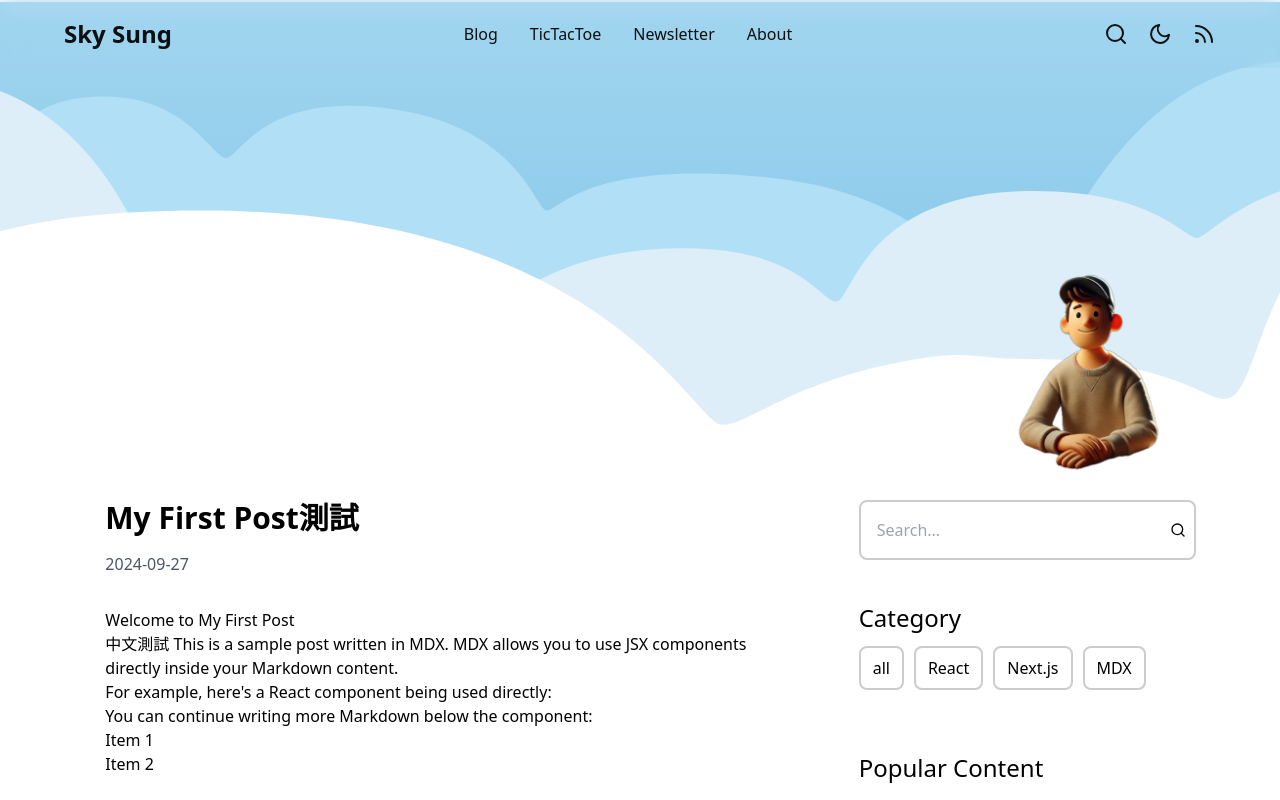
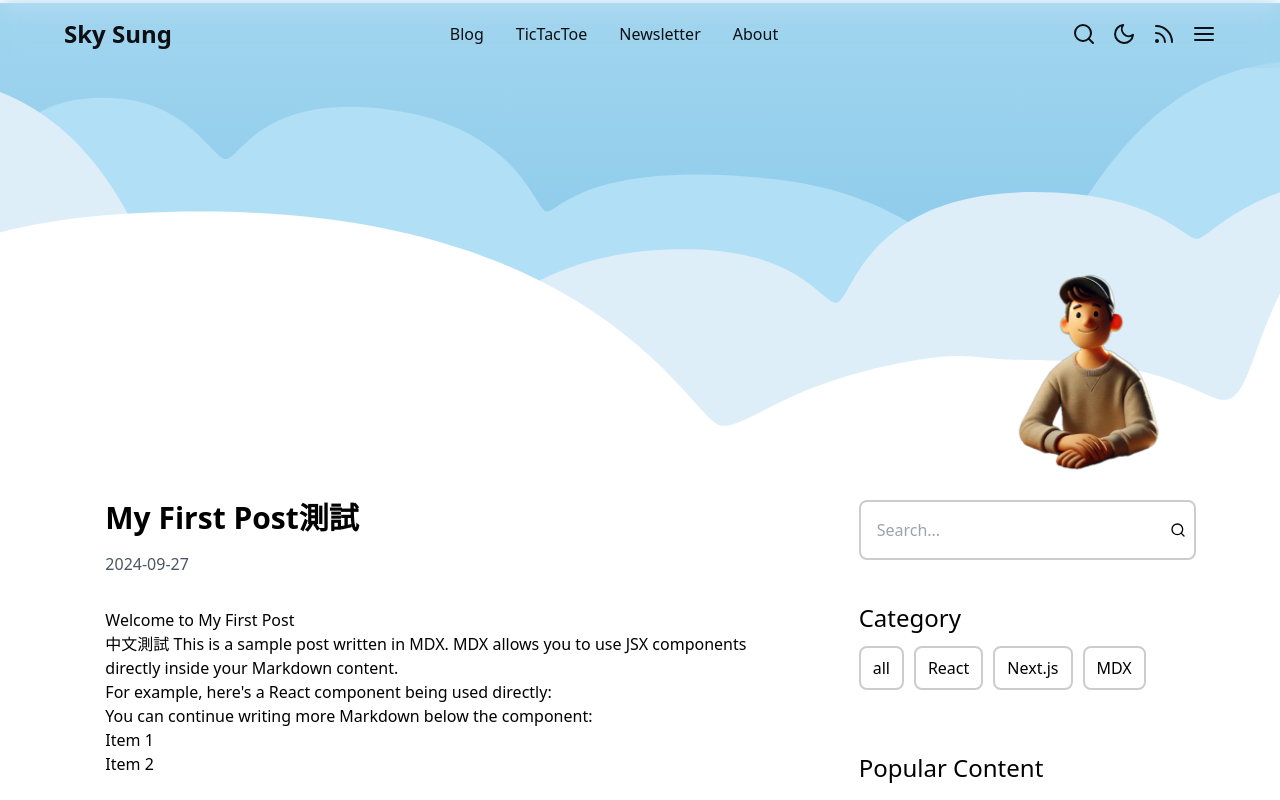
Before and after one commit to SkySung/skysung.work, a Next.js app: page /blog/first-post in a window 1280 px wide. Shown: the top 800 px of the page. Built offline with nearby package versions, Linux system fonts and the light colour scheme.

Commit message:
Footer fix bottom

```diff
--- a/app/blog/layout.js
+++ b/app/blog/layout.js
@@ -21,7 +21,7 @@ export const metadata = {
 
 export default function RootLayout({ children }) {
   return (
-    <>
+    <div className={styles.rootLayout}>
       <NavigationBar />
       <HeroSection />
       <div className={styles.container}>
@@ -35,6 +35,6 @@ export default function RootLayout({ children }) {
         </aside>
       </div>
       <Footer /> {/* 把 Footer 放在最底部 */}
-    </>
+    </div>
   );
 }
--- a/components/Cloud.js
+++ b/components/Cloud.js
@@ -6,7 +6,7 @@ const Cloud = () => {
       xmlns="http://www.w3.org/2000/svg"
       width="5120"
       height="456"
-      viewBox="0 -2 5120 456"
+      viewBox="0 -3 5120 456"
       preserveAspectRatio="none"
       className={styles.cloud}
     >
--- a/components/NavigationBar.js
+++ b/components/NavigationBar.js
@@ -15,12 +15,6 @@ const NavigationBar = () => {
       <div className={styles.logo}>
         <Link href="/">Sky Sung</Link>
       </div>
-      <button
-        className={styles.menuButton}
-        onClick={() => setIsMenuOpen(!isMenuOpen)}
-      >
-        <IconMenu />
-      </button>
       <nav className={`${styles.nav} ${isMenuOpen ? styles.showMenu : ''}`}>
         <ul className={styles.navList}>
           <li><Link href="/blog">Blog</Link></li>
@@ -33,6 +27,12 @@ const NavigationBar = () => {
         <button className={styles.iconButton}><IconSearch /></button>
         <button className={styles.iconButton}><ThemeToggle /></button>
         <button className={styles.iconButton}><IconRss /></button>
+        <button
+          className={styles.iconButton}
+          onClick={() => setIsMenuOpen(!isMenuOpen)}
+        >
+          <IconMenu />
+        </button>
       </div>
     </header>
   );
--- a/styles/Blog.module.css
+++ b/styles/Blog.module.css
@@ -1,5 +1,11 @@
 /* styles/Blog.module.css */
+.rootLayout {
+  display: flex;
+  flex-direction: column;
+  min-height: 100vh;
+}
 .container {
+  flex: 1;
   position: relative;
   display: grid;
   grid-template-columns: 2fr 1fr; /* 主內容與側邊欄比例 */
--- a/styles/Footer.module.css
+++ b/styles/Footer.module.css
@@ -1,9 +1,9 @@
 /* styles/Footer.module.css */
 .footer {
+  width: 100%;
   margin: 0;
   padding: 20px;
   text-align: center;
-  bottom: 0;
   background-color: var(--footer-bg);
   color: var(--footer-text);
 }
--- a/styles/Layout.module.css
+++ b/styles/Layout.module.css
@@ -13,11 +13,6 @@
   padding: 2rem;
 }
 
-.footer {
-  text-align: center;
-  padding: 1rem 2rem;
-}
-
 @media (max-width: 768px) {
   .main {
     flex-direction: column;
--- a/styles/NavigationBar.module.css
+++ b/styles/NavigationBar.module.css
@@ -1,18 +1,16 @@
-/* styles/NavigationBar.module.css */
-
 .header {
-  position: fixed; /* 固定在視窗頂部 */
+  position: fixed; /* 固定在视窗顶部 */
   top: 0;
   left: 0;
-  width: 100%; /* 讓 Navbar 填滿寬度 */
-  z-index: 1000; /* 確保在其他元素之上 */
+  width: 100%; /* 让 Navbar 填满宽度 */
+  z-index: 1000; /* 确保在其他元素之上 */
   display: flex;
   justify-content: space-between;
   align-items: center;
   padding: 1rem 5%;
   background-color: var(--header-bg);
   backdrop-filter: blur(10px); /* 毛玻璃效果 */
-  -webkit-backdrop-filter: blur(10px); /* Safari 支援 */
+  -webkit-backdrop-filter: blur(10px); /* Safari 支持 */
   color: var(--header-text);
 }
 
@@ -53,50 +51,44 @@
 
 .icons {
   display: flex;
+  align-items: center;
 }
 
 .iconButton {
   color: var(--icon-button-color);
-  position: relative;
   background: none;
   border: none;
   cursor: pointer;
-  padding-left: 20px;
-}
-
-.iconButton::before {
-  content: '';
-  position: absolute;
-  top: -10px;
-  bottom: -10px;
-  left: -10px;
-  right: -10px;
-  background-color: transparent;
-  pointer-events: none;
+  margin-left: 1rem;
 }
 
 .iconButton svg {
   width: 24px;
   height: 24px;
-  pointer-events: all;
-}
-
-.iconButton svg:focus {
-  outline: none;
-}
-.menuButton {
-  display: none;
 }
 
 @media (max-width: 768px) {
   .nav {
     display: none;
-  }
-  .menuButton {
-    display: block;
+    position: absolute;
+    top: 100%; /* 将菜单放在导航栏下方 */
+    left: 0;
+    width: 100%;
+    background-color: var(--header-bg);
+    flex-direction: column;
+    align-items: center;
   }
 
-  .icons {
-    display: none;
+  .nav.showMenu {
+    display: flex;
+  }
+
+  .navList {
+    flex-direction: column;
+    border-bottom: 1px solid var(--header-text);
+  }
+
+  .navList li {
+    margin: 1rem 0;
   }
 }
```
